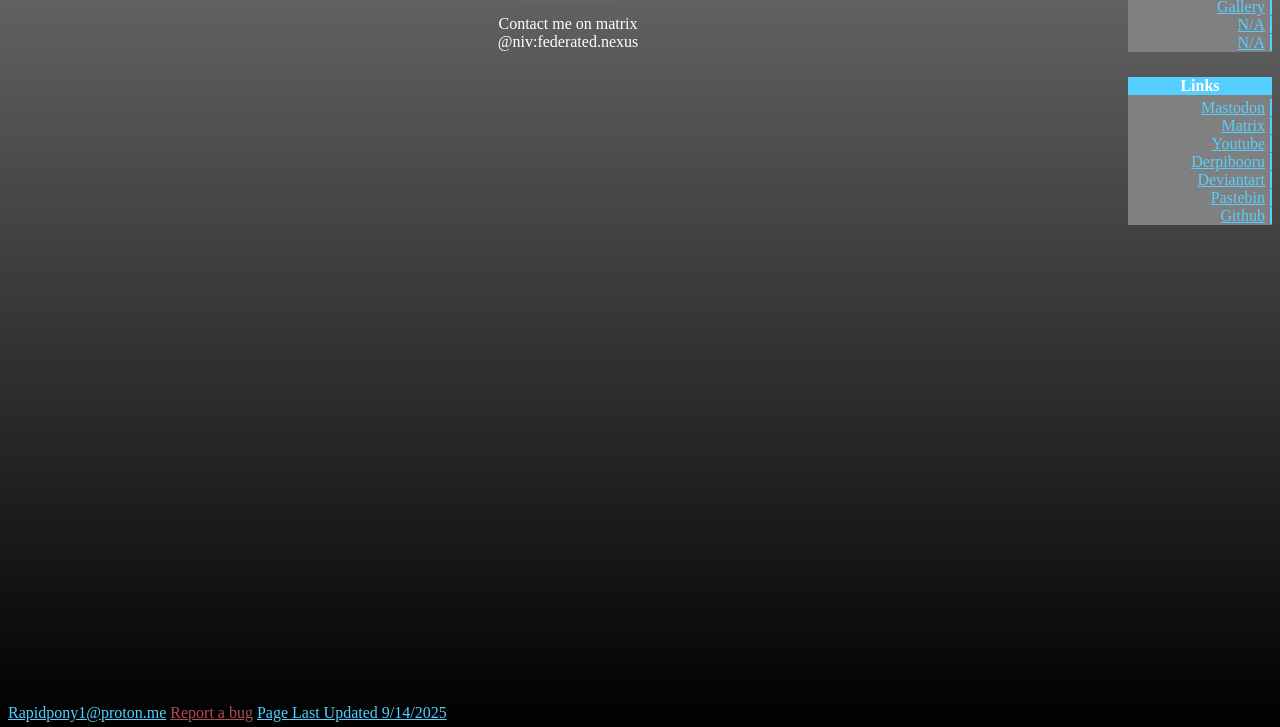
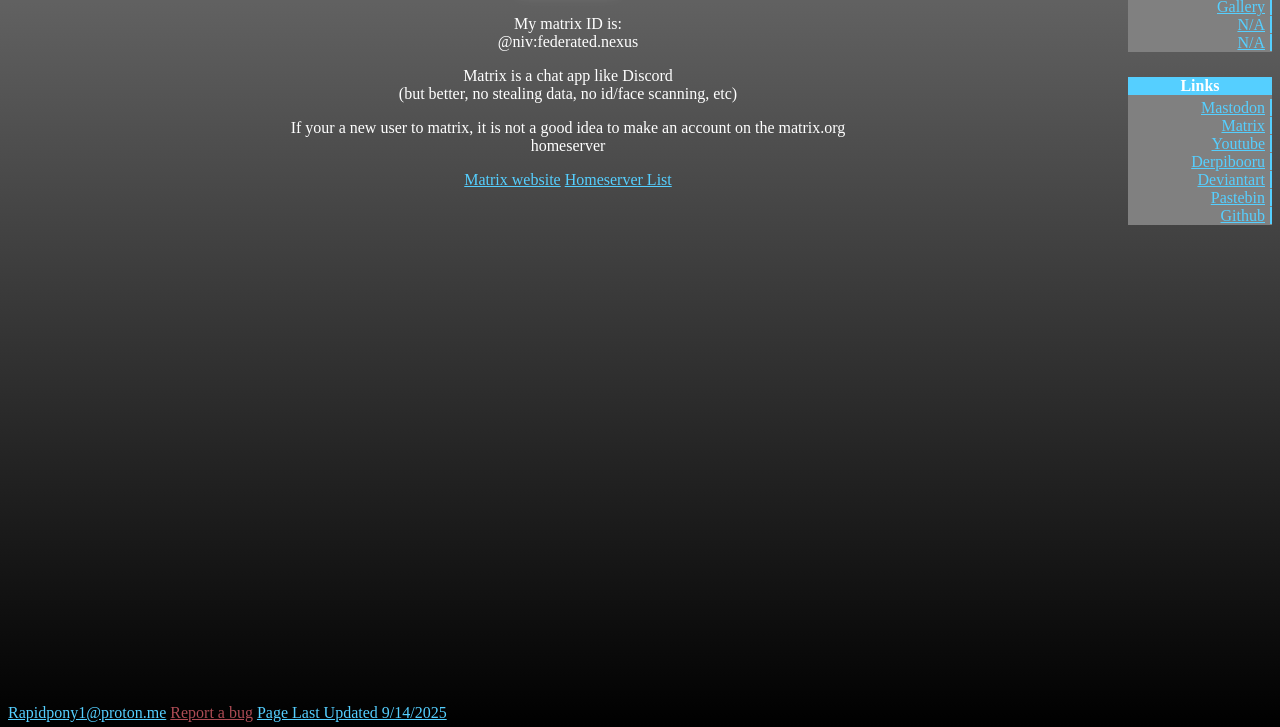
Before and after one commit to rapidradiance/Website, a plain HTML site: page matrix.html in a window 1280 px wide. Shown: the part 73-800 px from the top of the page. Drawn offline with Linux system fonts and the light colour scheme.

Commit message:
Update matrix.html

```diff
--- a/matrix.html
+++ b/matrix.html
@@ -10,8 +10,11 @@
 <body>
     <div class="center">
     <h1 id="title">Matrix</h1>
-    <p>Contact me on matrix<br>@niv:federated.nexus</p>
-
+    <p>My matrix ID is:<br>@niv:federated.nexus</p>
+    <p>Matrix is a chat app like Discord<br>(but better, no stealing data, no id/face scanning, etc)</p>
+    <p>If your a new user to matrix, it is not a good idea to make an account on the matrix.org homeserver</p>
+    <a href="https://matrix.org">Matrix website</a>
+    <a href="https://servers.joinmatrix.org/">Homeserver List</a>
   </div>
   <div class="sidebar">
     <div class="pages">
```
